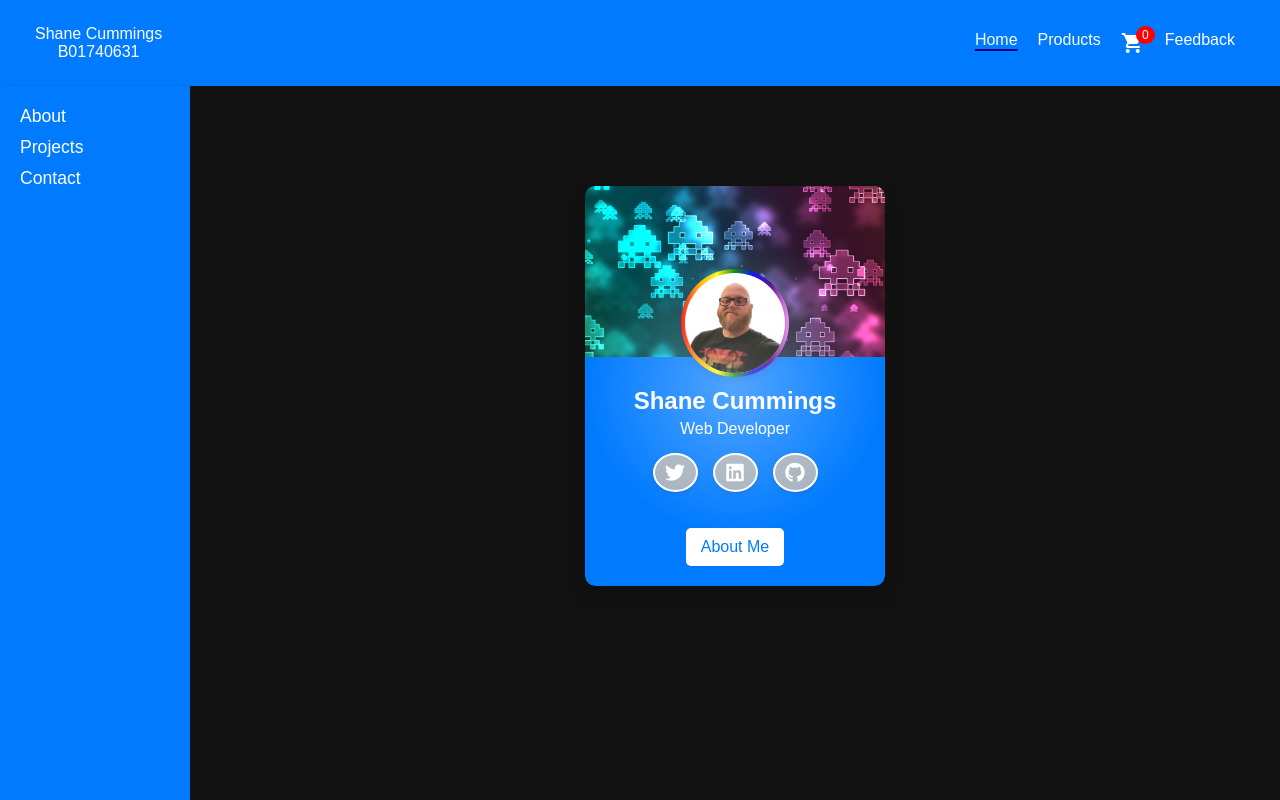
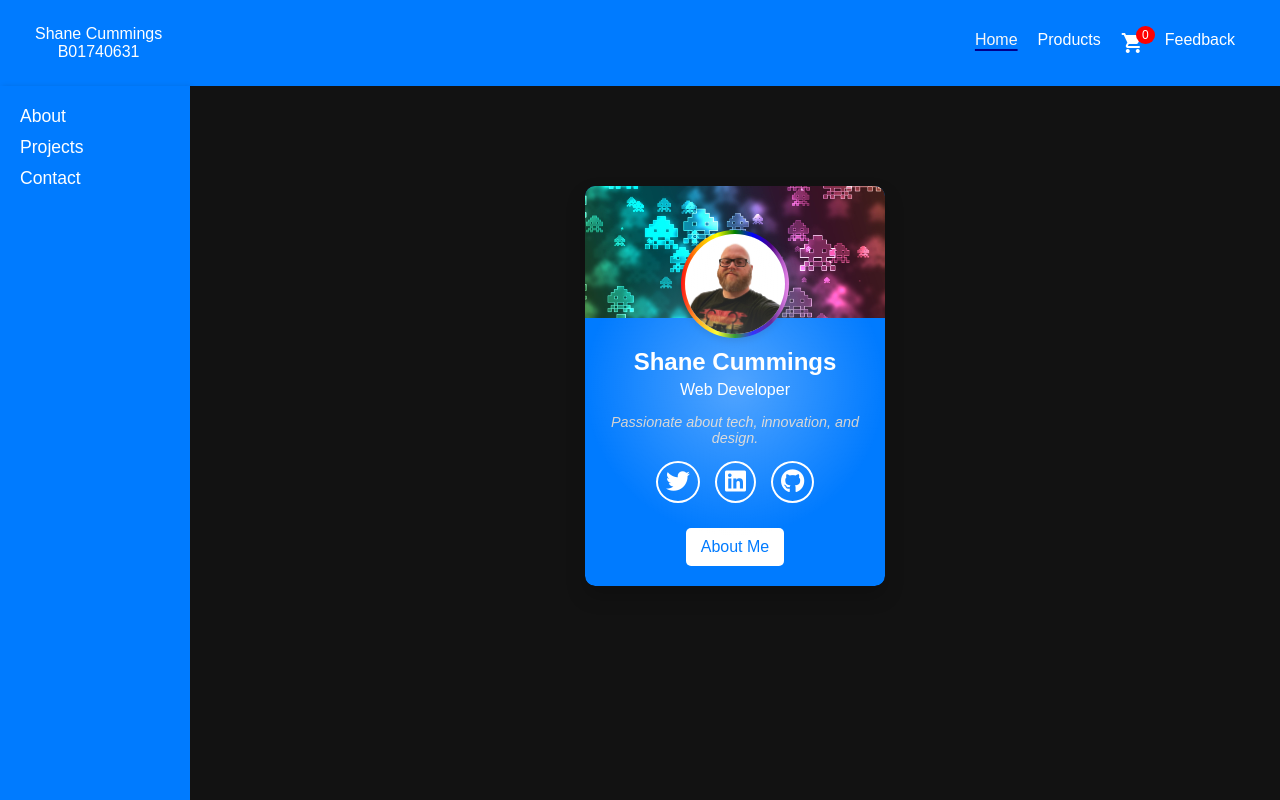
Before and after one commit to BeardedRaider/ProjectWebDev, a plain HTML site: page index.html in a window 1280 px wide. Drawn offline with nearby package versions, Linux system fonts and the light colour scheme.

Commit message:
Refactor rotating card styles, enhance hover shine effect, and add tagline to profile card

```diff
--- a/css/style.css
+++ b/css/style.css
@@ -157,6 +157,7 @@ main {
 }
 
 /* -----Rotating Card Container----- */
+/* -----Rotating Card Container----- */
 .rotating-card-container {
   display: flex;
   justify-content: center;
@@ -183,7 +184,7 @@ main {
   box-shadow: 0 10px 30px rgba(255, 255, 255, 0.4);
 }
 
-/* Holographic Shine*/
+/* Holographic Shine */
 .rotating-card::before {
   content: '';
   position: absolute;
@@ -200,43 +201,12 @@ main {
   transition: background-position 0.1s ease;
 }
 
-.rotating-card::after {
-  content: '';
-  position: absolute;
-  top: 0;
-  left: 0;
-  width: 300%; /* Oversized for smooth mouse tracking */
-  height: 300%;
-  /*couldnot get the radial gradient to work for making a holographic shine effect*/
-  /* background: radial-gradient(circle,
-    rgba(255, 0, 0, 0.2),
-    rgba(0, 255, 0, 0.2),
-    rgba(0, 0, 255, 0.2)
-  ); */
-  pointer-events: none;
-  transform: translate(-150%, -150%);
-  opacity: 0;
-  transition: opacity 0.3s ease-in-out;
-  z-index: 2; /* Ensure it's on top of the card */
-}
-
-
-/* Show the shine when hovering */
-.rotating-card-container:hover .rotating-card::after {
-  opacity: 1;
-}
-
-/* Shine Follows Mouse */
-.rotating-card-container:hover .rotating-card {
-  --shine-x: 50%;
-  --shine-y: 50%;
-}
-
-.rotating-card-container:hover .rotating-card::after {
+/* Hover Shine Opacity */
+.rotating-card-container:hover .rotating-card::before {
   opacity: 0.7;
 }
 
-/*-----card sides----- */
+/* -----Card Sides----- */
 .card-side {
   width: 100%;
   height: 100%;
@@ -247,7 +217,6 @@ main {
   overflow: hidden;
 }
 
-/*-----card front----- */
 .card-side.front {
   background-color: #007bff;
   transform: rotateY(0deg); /* Default front position */
@@ -256,7 +225,6 @@ main {
   justify-content: space-between;
 }
 
-/*-----card back----- */
 .card-side.back {
   background: linear-gradient(to bottom, #007bff, #6a11cb); /* Blue to Purple Gradient */
   transform: rotateY(180deg); /* Default back position */
@@ -267,7 +235,6 @@ main {
   color: white;
   text-align: center;
   box-sizing: border-box;
-
 }
 
 /* Rotate card on button click */
@@ -279,8 +246,7 @@ main {
   transform: rotateY(0deg);
 }
 
-
-/* ------Card Image------ */
+/* -----Card Image----- */
 .card-image {
   background-color: #007bff; /* Fallback color in case the background image doesn't load */
   position: relative;
@@ -295,14 +261,13 @@ main {
   bottom: -20px; /* Pulls the image halfway out of the card-image section */
   left: 50%;
   transform: translateX(-50%);
-  width: 100px; /* Width of the circular image */
-  height: 100px; /* Height of the circular image */
+  width: 100px;
+  height: 100px;
   border-radius: 50%; /* Makes the image circular */
   overflow: hidden; /* Ensures the image fits within the circle */
   box-shadow: 0 4px 6px rgba(0, 0, 0, 0.1); /* Optional: Adds a subtle shadow */
   background: linear-gradient(to right, red, orange, yellow, green, blue, indigo, violet); /* Rainbow gradient */
   padding: 4px; /* Space for the rainbow border */
-
 }
 
 .image-container img {
@@ -314,9 +279,7 @@ main {
   background-color: white; /* Fallback for transparency */
 }
 
-
-
-/* ------Card Info------ */
+/* -----Card Info----- */
 .card-info {
   text-align: center;
   padding: 20px;
@@ -331,10 +294,19 @@ main {
   margin: 5px 0 15px;
 }
 
+.tagline {
+  font-style: italic;
+  font-size: 0.9rem;
+  color: #d1d1d1;
+  margin-bottom: 10px;
+}
+
+/* -----Social Icons----- */
 .social-icons {
-  height: 50px;
   display: flex;
   justify-content: center;
+  gap: 15px;
+  margin: 15px 0;
 }
 
 .icon {
@@ -353,7 +325,7 @@ main {
   color: white;
 }
 
-/* ------Flip Button------ */
+/* -----Flip Button----- */
 .flip-button {
   padding: 10px 15px;
   background-color: white;
@@ -370,7 +342,7 @@ main {
   color: white;
 }
 
-/* Back Side Content */
+/* -----Back Side Content----- */
 .bio-content {
   text-align: center;
 }
@@ -382,10 +354,9 @@ main {
 }
 
 .bio-content p {
-  font-size: 1rem;
-  color: #f0f0f0;
-  line-height: 1.5;
   margin-bottom: 10px;
+  font-size: 0.95rem;
+  line-height: 1.6;
 }
 
 .bio-content p:last-child {
@@ -393,42 +364,13 @@ main {
   color: #c0c0c0;
 }
 
-/* ------Social Icons Styling------ */
-.social-icons {
-  display: flex;
-  justify-content: center;
-  gap: 15px;
-  margin: 15px 0;
+/* -----Clean-ups----- */
+.rotating-card::after {
+  /* Removed unused radial gradient and non-working shine effect */
+  display: none;
 }
 
-.social-icons .icon {
-  display: inline-flex;
-  align-items: center;
-  justify-content: center;
-  width: 25px;
-  height: 25px;
-  background-color: #a5b1be;
-  border-radius: 50%;
-  text-decoration: none;
-  transition: transform 0.3s, background-color 0.3s;
-  box-shadow: 0 2px 4px rgba(0, 0, 0, 0.1);
-  font-size: 20px; /* For Font Awesome or Material Icons */
-}
 
-.social-icons .icon:hover {
-  transform: scale(1.1);
-  background-color: #007bff;
-  color: white;
-}
-
-.social-icons .icon span {
-  font-size: 24px;
-  color: #007bff;
-}
-
-.social-icons .icon:hover span {
-  color: white;
-}
 
 
 /* ----------Products---------- */
--- a/index.html
+++ b/index.html
@@ -51,6 +51,7 @@
               <div class="card-info">
                 <h2>Shane Cummings</h2>
                 <p>Web Developer</p>
+                <p class="tagline">Passionate about tech, innovation, and design.</p>
                 <div class="social-icons">
                   <a href="https://twitter.com" target="_blank" class="icon">
                     <i class="fab fa-twitter"></i>
@@ -71,10 +72,10 @@
               <div class="bio-content">
                 <h2>About Me</h2>
                 <p>
-                  Hi, I'm Shane, a passionate web developer with experience in
-                  building dynamic, responsive websites. I love coding, learning new
-                  technologies, and creating elegant solutions to complex problems.
+                  Hi, I'm Shane, a passionate web developer with experience in building dynamic, responsive websites.
+                  I love coding, learning new technologies, and creating elegant solutions to complex problems.
                 </p>
+                <p>Interests: Technology, Photography, Gaming</p>
                 <p>Skills: HTML, CSS, JavaScript, jQuery</p>
                 <button class="flip-button back">Go Back</button>
               </div>
```
